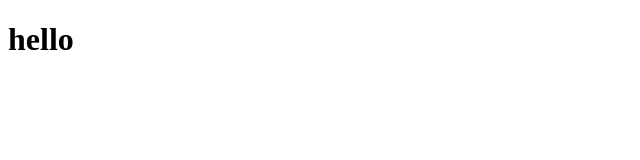
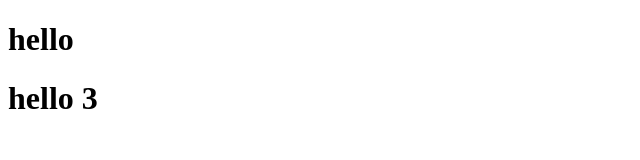
Before and after one commit to hema325/TestGithubVS, a plain HTML site: page index.html in a window 1280 px wide. Shown: the whole page, without its empty margins (0-640 px from the left). Drawn offline with Linux system fonts and the light colour scheme.

Commit message:
Update index.html

```diff
--- a/index.html
+++ b/index.html
@@ -9,6 +9,7 @@
 
 <body>
     <h1>hello</h1>
+    <h1>hello 3</h1>
 </body>
 
 </html>
```
